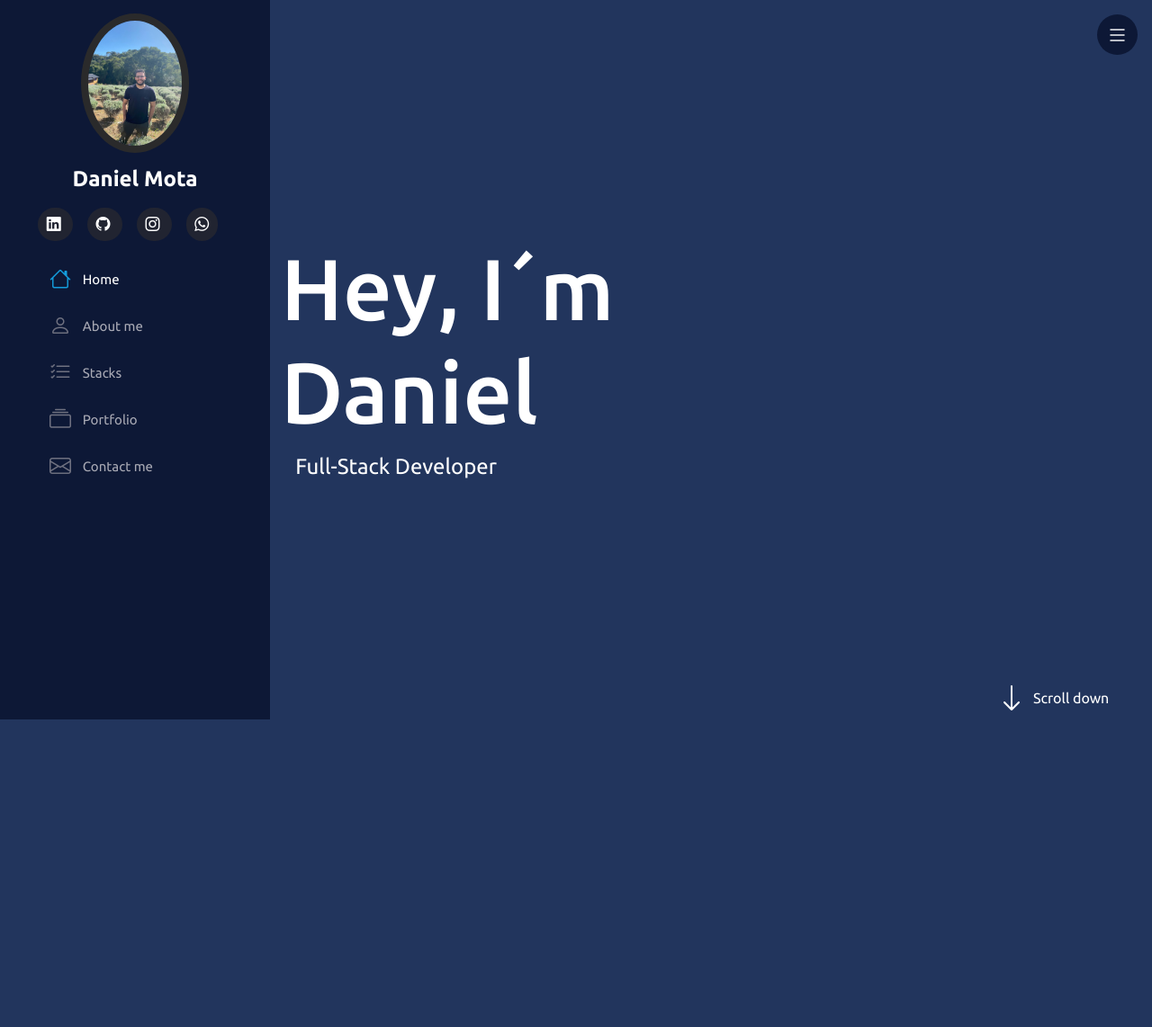
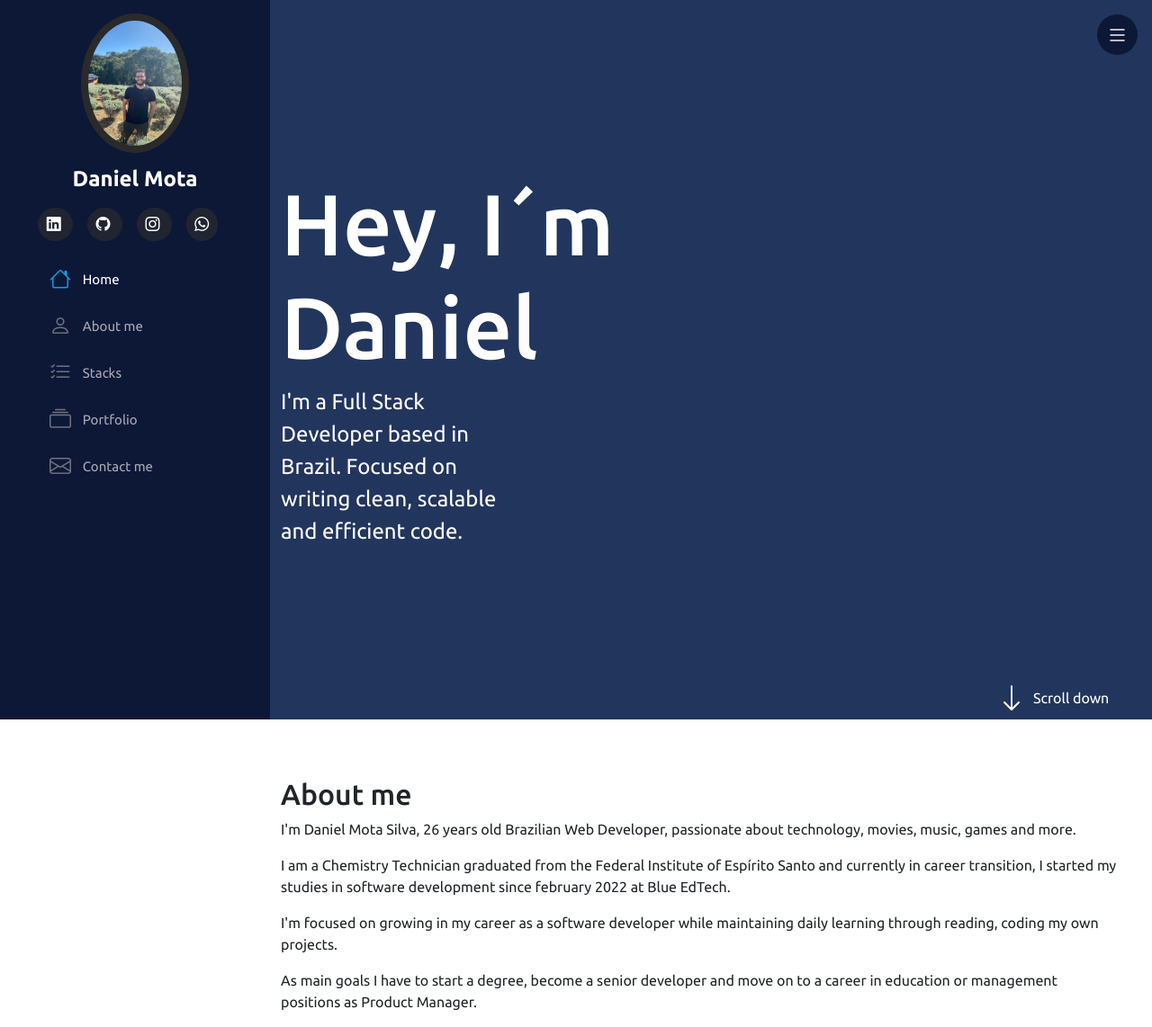
Before and after one commit to danmota96/portfolio, a Flask app: page / in a window 1280 px wide. Shown: the whole page at 90% size. Before the commit the page ends 800 px from the top, so only its background shows below. Run offline with Flask 2, Linux system fonts and the light colour scheme; some libraries are stand-ins or nearby versions.

Commit message:
feat(main): implement new div (aboutme) & scroll bar css

```diff
--- a/static/script.js
+++ b/static/script.js
@@ -6,6 +6,6 @@
 menuMobile.addEventListener("click", () => {
     menuMobile.classList.contains("bi-list")
       ? menuMobile.classList.replace("bi-list", "bi-x")
-      : menuMobile.classList.replace("bi-x", "bi-list");
+      : menuMobile.classList.replace("bi-x", "bi-list")
       body.classList.toggle("menu-nav-active");
 });
--- a/static/style.css
+++ b/static/style.css
@@ -148,6 +148,20 @@
  left: 0;
 }
 
+*::-webkit-scrollbar {
+  width: 10px;
+}
+
+*::-webkit-scrollbar-track {
+  width: 12px;
+  box-shadow: inset 0 0 .3rem #00000050;
+  background-color: #fff ;
+}
+
+*::-webkit-scrollbar-thumb {
+  background-color: #0d1836;
+}
+
 @media (max-width: 1024px) {
   #header {
     left: -300px;
--- a/templates/index.html
+++ b/templates/index.html
@@ -74,7 +74,9 @@
     <section id="home" class="row m-0 p-0">
       <div class="col-md-5 d-flex justify-content-center align-items-center flex-column">
           <h2 class="text-white text-shadow">Hey, I´m Daniel</h2>
-          <span id="subtitle" class="text-white text-shadow">Full-Stack Developer</span>
+          <span id="subtitle" class="text-white text-shadow">I'm a Full Stack Developer based in Brazil.
+            Focused on writing clean, scalable and efficient code.
+            </span>
       </div>
 
       <div class="col-md-7 d-flex justify-content-end align-items-end">
@@ -83,6 +85,22 @@
               <a href="#more">Scroll down</a>
           </div>
       </div>
+    </section>
+    <section class="container mt-5" id="about">
+
+      <div class="row w-100">
+        <div class="col-md-12">
+          <h2 class="pt-3">About me</h2>
+          <p>I'm Daniel Mota Silva, 26 years old Brazilian Web Developer, passionate about technology, movies, music, games and more.</p>
+          <p>I am a Chemistry Technician graduated from the Federal Institute of Espírito Santo and currently in career transition, I started my studies in software development since february 2022 at Blue EdTech.</p>
+          <p>I'm focused on growing in my career as a software developer while maintaining daily learning through reading, coding my own projects.</p>
+          <p>As main goals I have to start a degree, become a senior developer and move on to a career in education or management positions as Product Manager. </p>
+        </div>
+      </div>
+      <div class="col-md-8">
+        <h3></h3>
+      </div>
+    </section>
 
   </main>
   <script src="../static/bootstrap/js/bootstrap.bundle.min.js"></script>
```
